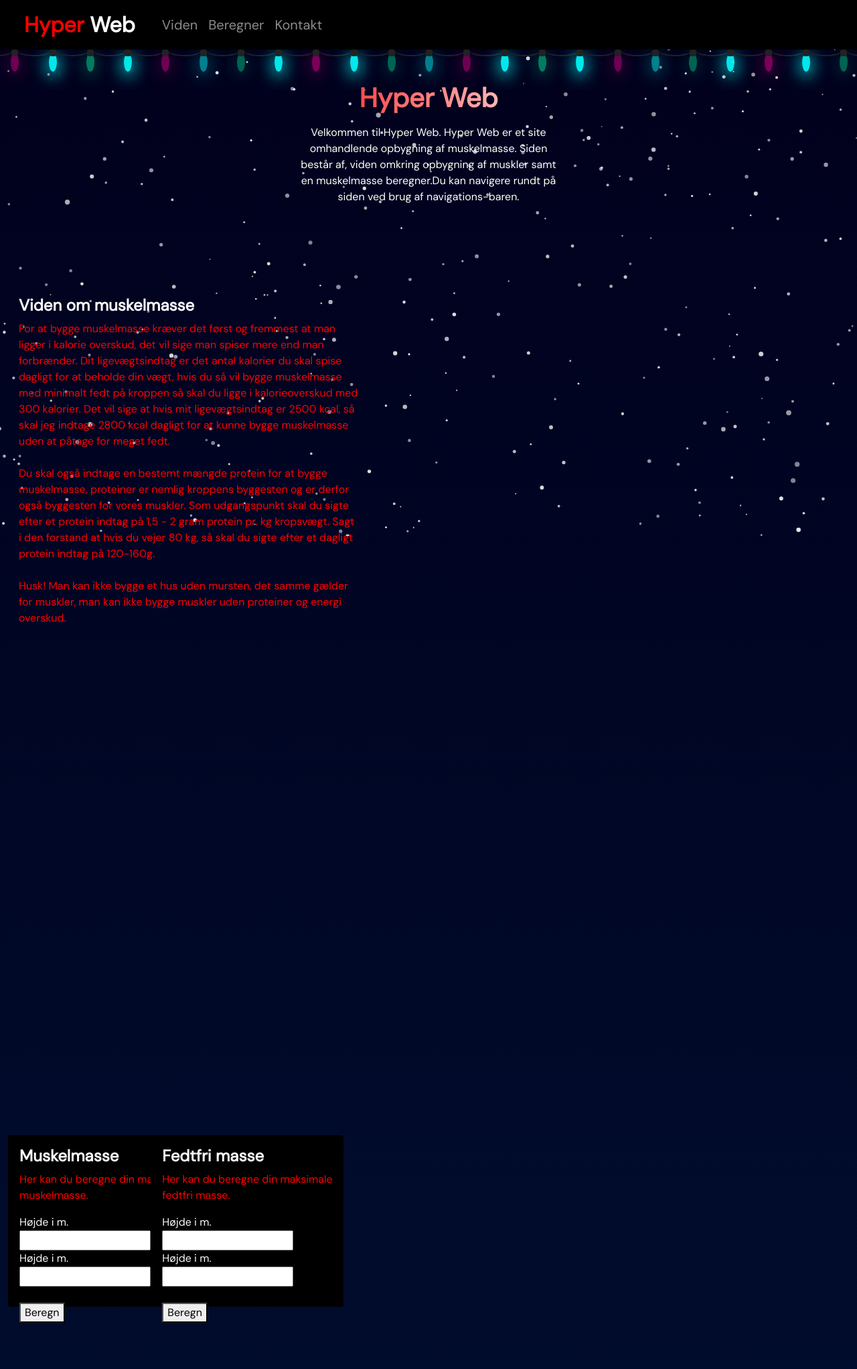
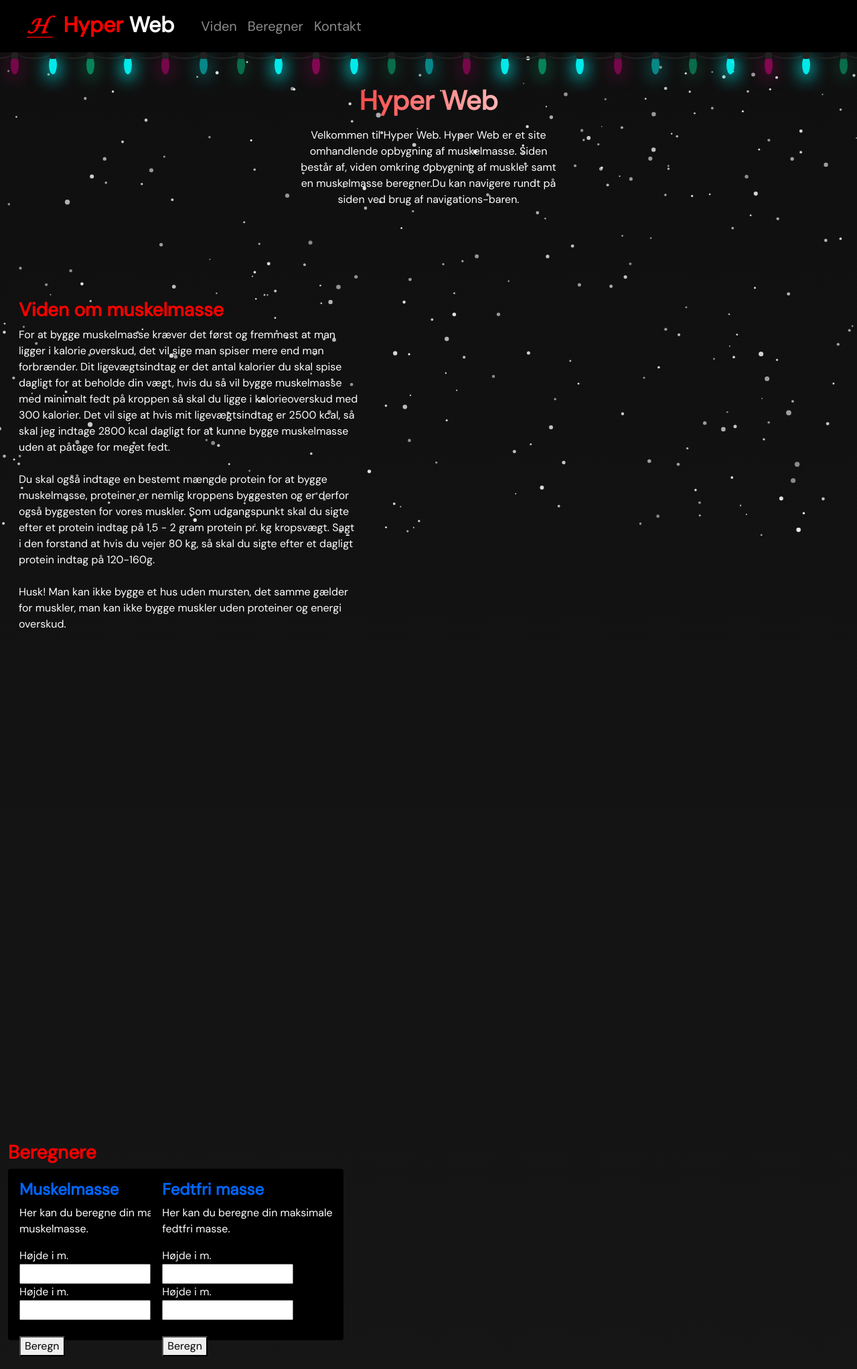
Before and after one commit to YooNazZ/Hyper-Web, a plain HTML site: page Index.html in a window 1280 px wide. Shown: the top 2044 px of the page at 67% size. Drawn offline with nearby package versions, Linux system fonts and the light colour scheme.

Commit message:
Updated 2

```diff
--- a/Assets/css/stylesheet.css
+++ b/Assets/css/stylesheet.css
@@ -1,6 +1,6 @@
 body {
     background: rgb(0, 21, 57);
-    background: linear-gradient(0deg, rgba(0, 21, 57, 1) 0%, rgba(1, 0, 28, 1) 100%);
+    background: linear-gradient(0deg, rgb(27, 27, 27) 0%, rgb(15, 15, 15) 100%);
     position: relative;
     overflow-x: hidden;
     font-family: 'DM Sans', sans-serif;
@@ -211,5 +211,18 @@ h2 {
 }
 
 .viden-text {
+    color: #FFFFFF
+}
+
+.text-title {
     color: red;
 }
+
+.icon-image {
+    height: 50px;
+    width: 50px;
+}
+
+.beregner-title {
+    color: rgb(0, 102, 255)
+}
--- a/Assets/js/java.js
+++ b/Assets/js/java.js
@@ -84,6 +84,7 @@ function beregnMuskelmasse() {
 
 	c = a * b * 17;
 	document.getElementById("cer").innerHTML = c + " Kg.";
+
 }
 
 function beregnFedtfri() {
--- a/Index.html
+++ b/Index.html
@@ -22,13 +22,14 @@
 
 <body>
 
-  <canvas class="snow" id="snow" width="1848" height="515"> </canvas>
+  <canvas class="snow" id="snow" width="1848" height="515"></canvas>
 
   <!--Navbar Start-->
   <nav id="navbar-example2" class="sticky-top navbar navbar-expand-lg navbar-dark bg-black ps-3 fs-5">
     <div class="container-fluid">
 
-      <a class="nav-link navbar-brand fs-2 ps-2 fw-bold" href="#Top"><span class="hyper-text">Hyper</span> Web</a>
+      <a class="nav-link navbar-brand fs-2 ps-2 fw-bold" href="#Top"><img class="icon-image"
+          src="assets/images/Icon.png"><span class="hyper-text"> Hyper</span> Web</a>
       <button class="navbar-toggler" type="button" data-bs-toggle="collapse" data-bs-target="#navbarSupportedContent"
         aria-controls="navbarSupportedContent" aria-expanded="false" aria-label="Toggle navigation">
         <span class="navbar-toggler-icon"></span>
@@ -121,7 +122,7 @@
     <br>
     <br>
     <div class="Products ps-3 col-sm-5">
-      <h4 class="text-light fw-bold">Viden om muskelmasse</h4>
+      <h3 class="text-title fw-bold">Viden om muskelmasse</h3>
       <p class="viden-text">
         For at bygge muskelmasse kræver det først og fremmest at man ligger i kalorie overskud,
         det vil sige man spiser mere end man forbrænder.
@@ -176,10 +177,12 @@
     <br>
     <br>
 
+
+    <h3 class="text-title fw-bold">Beregnere</h3>
     <div class="row">
       <div class="col-sm-2">
         <div class="AboutUs ps-3 card bg-black" style="width: 18rem; height: 16rem">
-          <h4 class="text-light fw-bold pt-3">Muskelmasse</h4>
+          <h4 class="beregner-title fw-bold pt-3">Muskelmasse</h4>
           <p class="viden-text">Her kan du beregne din maksimale muskelmasse.
           </p>
 
@@ -196,7 +199,7 @@
 
       <div class="col-sm-1">
         <div class="AboutUs ps-3 card bg-black" style="width: 18rem; height: 16rem">
-          <h4 class="text-light fw-bold pt-3">Fedtfri masse</h4>
+          <h4 class="beregner-title fw-bold pt-3">Fedtfri masse</h4>
           <p class="viden-text">Her kan du beregne din maksimale fedtfri masse.
           </p>
 
@@ -243,13 +246,14 @@
     <br>
 
     <div class="Contact ps-3">
-      <h4 class="text-light fw-bold">Kontakt</h4>
+      <h3 class="text-light fw-bold">Kontakt</h3>
 
       <div class="card" style="width: 18rem;">
         <img src="Assets/images/me3.jpg" class="card-img-top" alt="...">
         <div class="card-body">
           <h5 class="card-title fw-bold">Jonas</h5>
-          <p class="card-text">Hej, jeg er ejeren af Hyper Web samt hovedudvikleren på sitet. Vil du vide mere kan du finde mig på sociale medier nedenunder</p>
+          <p class="card-text">Hej, jeg er ejeren af Hyper Web samt hovedudvikleren på sitet. Vil du vide mere kan du
+            finde mig på sociale medier nedenunder</p>
         </div>
         <ul class="list-group list-group-flush">
           <li class="list-group-item"><i class="fab fa-twitter"></i> <a target="_blank"
```
Also changed, not shown: Assets/images/Icon.png (added).
